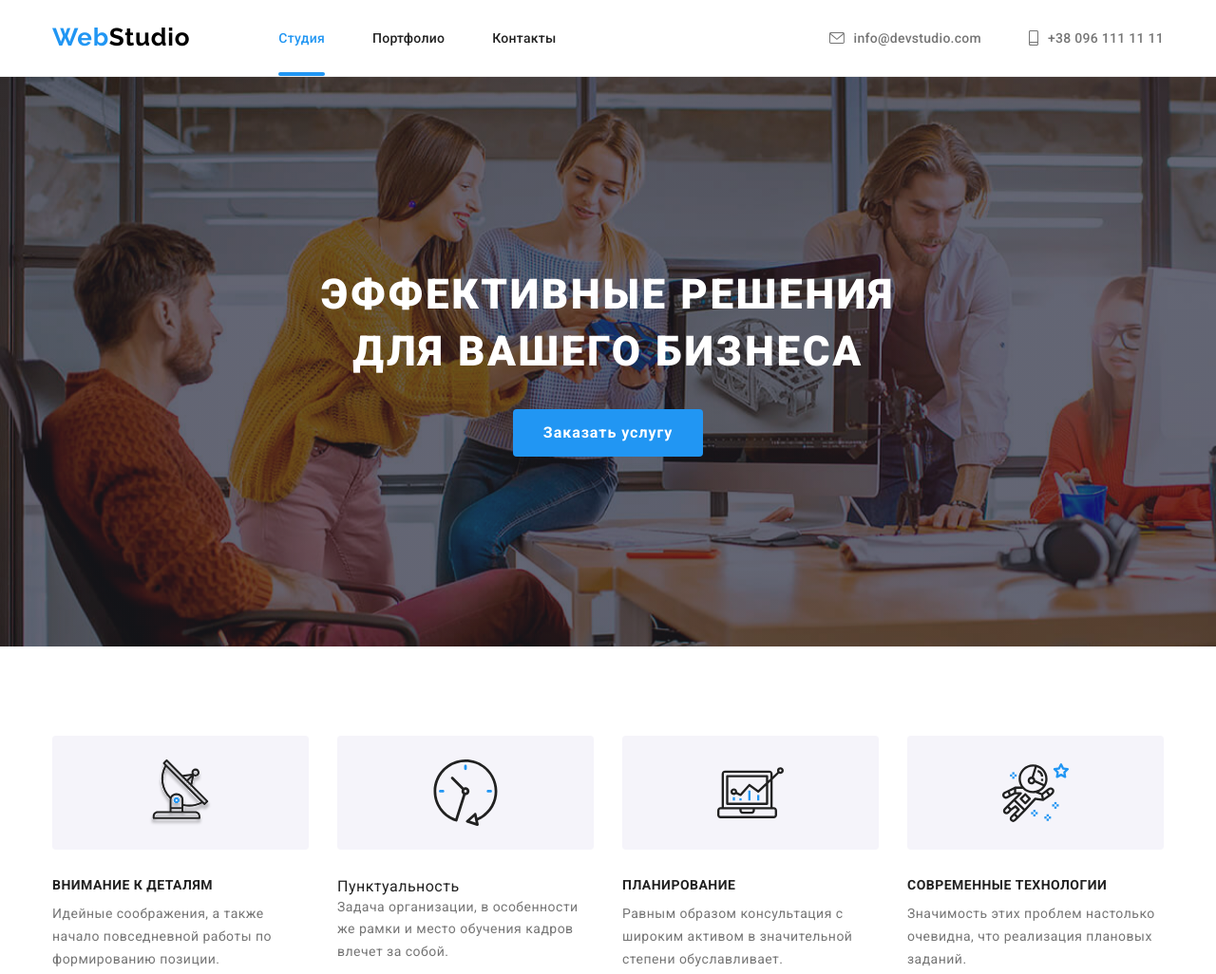
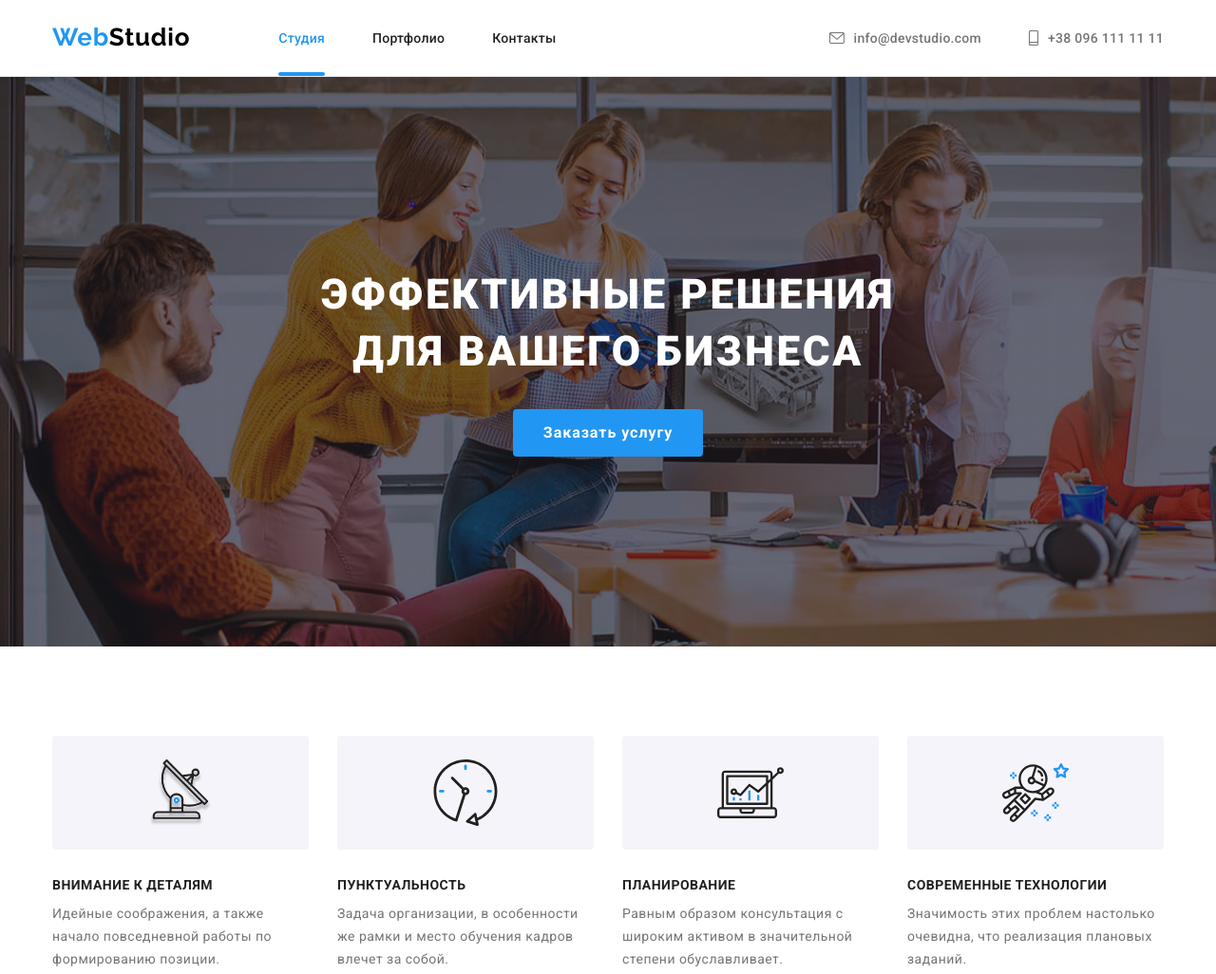
Before and after one commit to dreamkaman/goit-markup-hw-07, a plain HTML site: page index.html in a window 1280 px wide. Shown: the top 1026 px of the page at 95% size. Drawn offline with nearby package versions, Linux system fonts and the light colour scheme.

Commit message:
validator

```diff
--- a/index.html
+++ b/index.html
@@ -69,7 +69,7 @@
                         <p class="features__list-item-description">Идейные соображения, а также начало повседневной работы по формированию позиции.</p>
                     </li>
                     <li class="features__list-item features__list-item--with-clock">
-                        <h3 class="features__list-item-title"></h3>Пунктуальность</h3>
+                        <h3 class="features__list-item-title">Пунктуальность</h3>
                         <p class="features__list-item-description">Задача организации, в особенности же рамки и место обучения кадров влечет за собой.</p>
                     </li>
                     <li class="features__list-item features__list-item--with-diagram">
@@ -112,7 +112,7 @@
                     <li class="team-list__item">
                         <img class="team-list__item-image" src="./images/demianenko.jpeg" alt="Фото Игоря Демьяненко" width="270">
                         <div class="team-list_item-description">
-                            <h3 class="team-list__item-name" >Игорь Демьяненко</h3>
+                            <h3 class="team-list__item-name">Игорь Демьяненко</h3>
                             <p class="team-list__item-position" lang="En">Product Designer</p>
                             <ul class="social-links">
                                 <li class="social-links__item">
```
